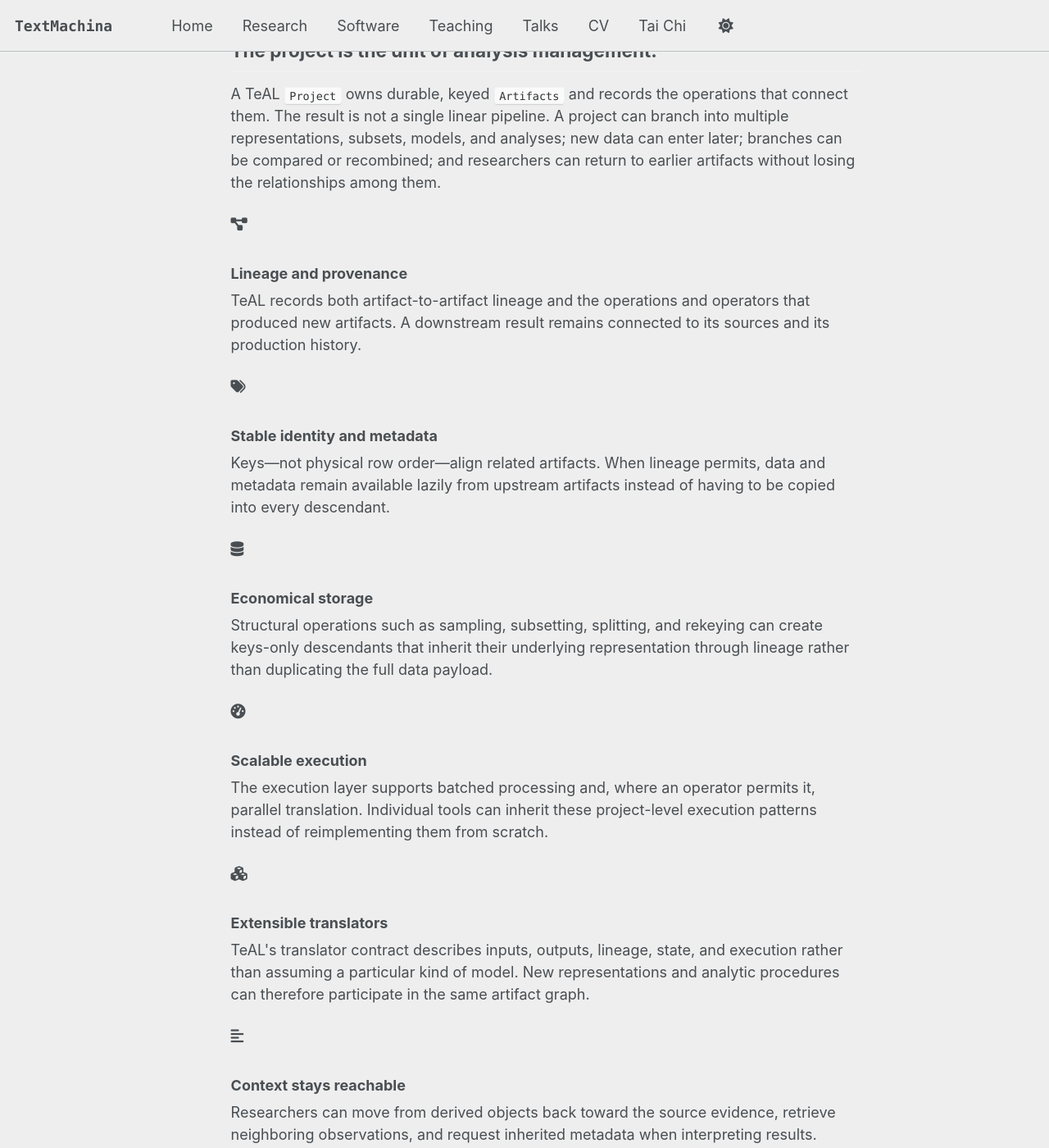
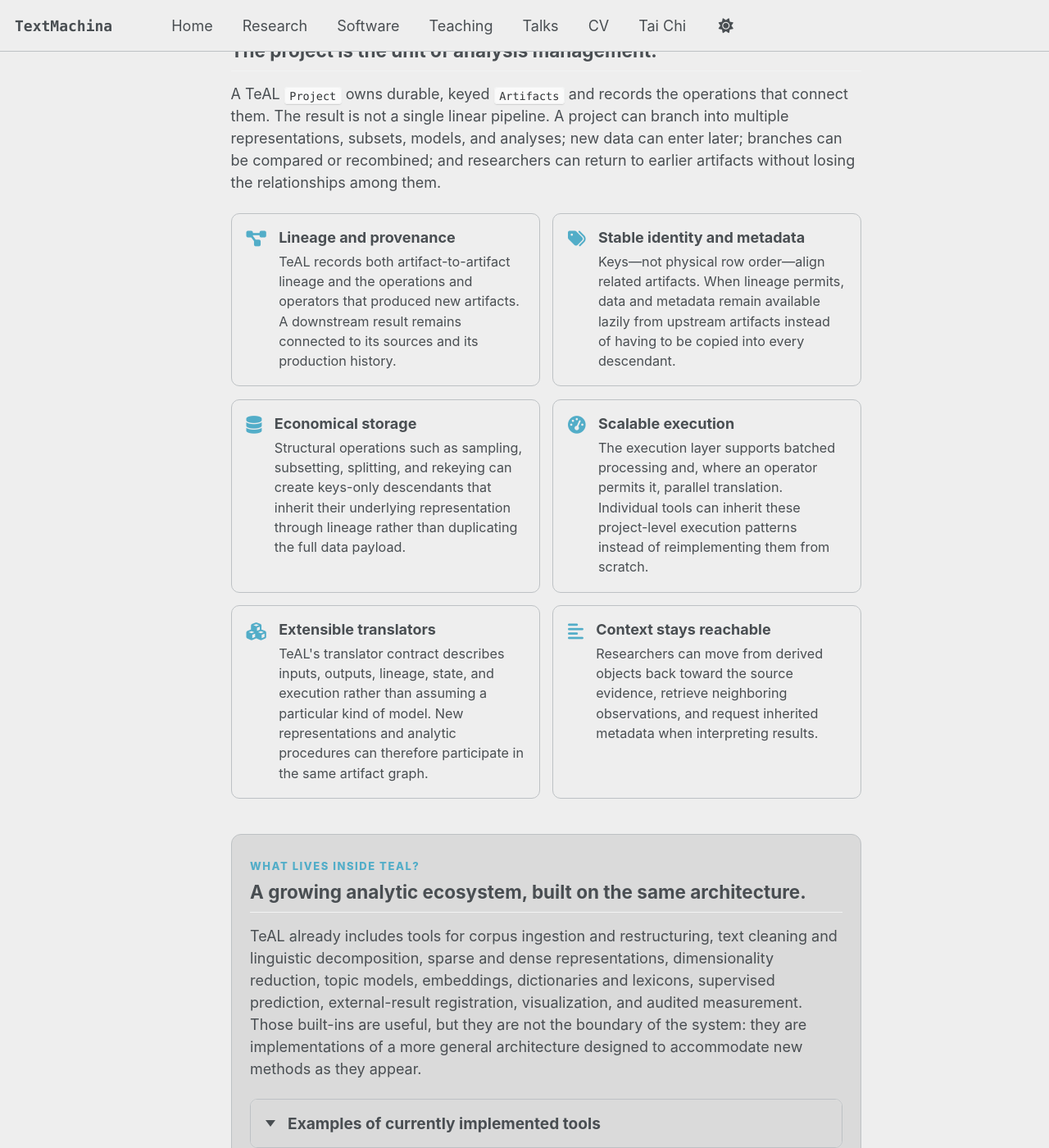
Before and after one commit to zacthinks/zacthinks.github.io, a Jekyll site: the page built from _pages/teal.md, in a window 1280 px wide and 1400 px high, scrolled down 1570 px. Shown: the whole window at 82% size. Built offline with Jekyll 4.4.1, drawn with Linux system fonts in a browser that asks for light colours; a script bundle is joined from its source files by our own code; library files that are not in the unit come from our copies.

Commit message:
Update TeAL architecture styling

```diff
--- a/assets/css/main.scss
+++ b/assets/css/main.scss
@@ -308,60 +308,6 @@
   background: var(--details-summary-bg);
 }
 
-.teal-flow {
-  display: flex;
-  align-items: stretch;
-  justify-content: center;
-  gap: 0.42rem;
-  margin: 1.15rem 0;
-}
-
-.teal-flow__node {
-  display: flex;
-  flex: 1 1 0;
-  min-width: 0;
-  flex-direction: column;
-  align-items: center;
-  justify-content: center;
-  padding: 0.8rem 0.55rem;
-  border: 1px solid var(--global-dark-border-color);
-  border-radius: 8px;
-  background: var(--global-bg-color);
-  text-align: center;
-}
-
-.teal-flow__node i {
-  margin-bottom: 0.35rem;
-  color: var(--global-link-color);
-}
-
-.teal-flow__node span {
-  margin-top: 0.18rem;
-  font-size: 0.78em;
-  opacity: 0.78;
-}
-
-.teal-flow__arrow {
-  display: flex;
-  align-items: center;
-  font-size: 1.1em;
-  color: var(--global-link-color);
-}
-
-.teal-core__note {
-  display: flex;
-  gap: 0.65rem;
-  align-items: flex-start;
-  padding: 0.8rem 0.9rem;
-  border-left: 3px solid var(--global-link-color);
-  background: var(--global-bg-color);
-}
-
-.teal-core__note i {
-  margin-top: 0.2rem;
-  color: var(--global-link-color);
-}
-
 .teal-capability-grid {
   grid-template-columns: repeat(3, minmax(0, 1fr));
 }
@@ -458,39 +404,6 @@
   color: var(--global-link-color);
 }
 
-.teal-cheat-grid {
-  display: grid;
-  grid-template-columns: repeat(4, minmax(0, 1fr));
-  gap: 0.7rem;
-}
-
-.teal-cheat-grid > div {
-  padding: 0.85rem;
-  border: 1px solid var(--global-dark-border-color);
-  border-radius: 8px;
-}
-
-.teal-cheat-grid strong,
-.teal-cheat-grid code {
-  display: block;
-}
-
-.teal-cheat-grid strong {
-  margin-bottom: 0.42rem;
-}
-
-.teal-cheat-grid code {
-  margin: 0.25rem 0;
-  font-size: 0.78em;
-}
-
-.teal-cheat-note {
-  margin-top: 0.8rem;
-  padding: 0.72rem 0.85rem;
-  border-left: 3px solid var(--global-link-color);
-  background: var(--details-summary-bg);
-}
-
 .teal-resource-grid {
   grid-template-columns: repeat(4, minmax(0, 1fr));
 }
@@ -558,15 +471,6 @@
     grid-template-columns: 1fr;
   }
 
-  .teal-flow {
-    flex-direction: column;
-  }
-
-  .teal-flow__arrow {
-    justify-content: center;
-    transform: rotate(90deg);
-  }
-
   .teal-actions {
     flex-direction: column;
   }
@@ -575,3 +479,140 @@
     justify-content: center;
   }
 }
+
+
+.teal-architecture-grid {
+  display: grid;
+  grid-template-columns: repeat(2, minmax(0, 1fr));
+  gap: 0.85rem;
+}
+
+.teal-architecture-card {
+  display: flex;
+  gap: 0.85rem;
+  padding: 1rem;
+  border: 1px solid var(--global-dark-border-color);
+  border-radius: 10px;
+  background: var(--global-bg-color);
+}
+
+.teal-architecture-card > i {
+  flex: 0 0 auto;
+  margin-top: 0.15rem;
+  font-size: 1.2em;
+  color: var(--global-link-color);
+}
+
+.teal-architecture-card h3 {
+  margin: 0 0 0.35rem;
+  font-size: 1em;
+}
+
+.teal-architecture-card p {
+  margin: 0;
+  font-size: 0.9em;
+  line-height: 1.5;
+}
+
+.teal-scope {
+  padding: 1.25rem;
+  border: 1px solid var(--global-dark-border-color);
+  border-radius: 12px;
+  background: var(--details-summary-bg);
+}
+
+.teal-details {
+  margin-top: 0.9rem;
+  border: 1px solid var(--global-dark-border-color);
+  border-radius: 9px;
+  background: var(--global-bg-color);
+}
+
+.teal-details summary {
+  cursor: pointer;
+  padding: 0.8rem 0.9rem;
+  font-family: $sans-serif;
+  font-weight: 700;
+}
+
+.teal-details__body {
+  display: grid;
+  grid-template-columns: repeat(2, minmax(0, 1fr));
+  gap: 0.45rem 1rem;
+  padding: 0 0.9rem 0.9rem;
+  font-size: 0.88em;
+}
+
+.teal-details__body span::before {
+  content: "•";
+  margin-right: 0.4rem;
+  color: var(--global-link-color);
+}
+
+.teal-cheat {
+  display: grid;
+  grid-template-columns: minmax(0, 1fr) auto;
+  gap: 1rem;
+  align-items: center;
+  padding: 1.2rem;
+  border: 1px solid var(--global-dark-border-color);
+  border-radius: 12px;
+  background: var(--details-summary-bg);
+}
+
+.teal-cheat__copy h2 {
+  margin-top: 0;
+}
+
+.teal-cheat__copy p {
+  margin-bottom: 0;
+}
+
+.page__content .teal-cheat__pdf {
+  display: flex;
+  min-width: 10rem;
+  flex-direction: column;
+  align-items: center;
+  justify-content: center;
+  padding: 1rem;
+  border: 1px solid var(--global-dark-border-color);
+  border-radius: 10px;
+  background: var(--global-bg-color);
+  color: var(--global-text-color);
+  text-decoration: none;
+}
+
+.page__content .teal-cheat__pdf:hover {
+  border-color: var(--global-link-color);
+  background: color-mix(in srgb, var(--global-link-color) 8%, var(--global-bg-color));
+  text-decoration: none;
+}
+
+.teal-cheat__pdf i {
+  margin-bottom: 0.5rem;
+  font-size: 1.8em;
+  color: var(--global-link-color);
+}
+
+.teal-cheat__pdf span {
+  margin-top: 0.2rem;
+  font-size: 0.8em;
+  opacity: 0.8;
+}
+
+@media (max-width: 900px) {
+  .teal-architecture-grid,
+  .teal-details__body {
+    grid-template-columns: 1fr;
+  }
+}
+
+@media (max-width: 600px) {
+  .teal-cheat {
+    grid-template-columns: 1fr;
+  }
+
+  .page__content .teal-cheat__pdf {
+    min-width: 0;
+  }
+}
```
